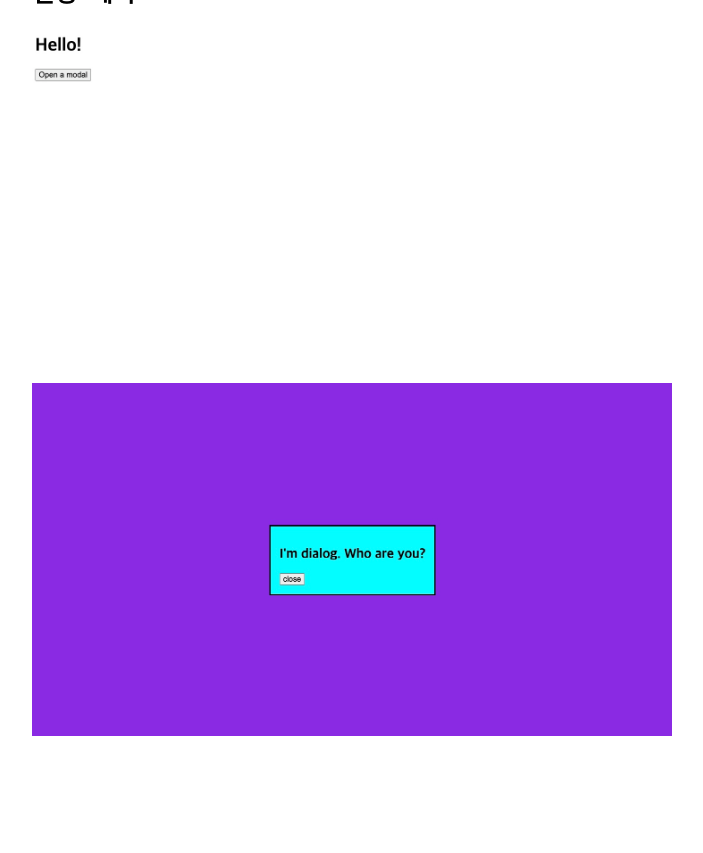
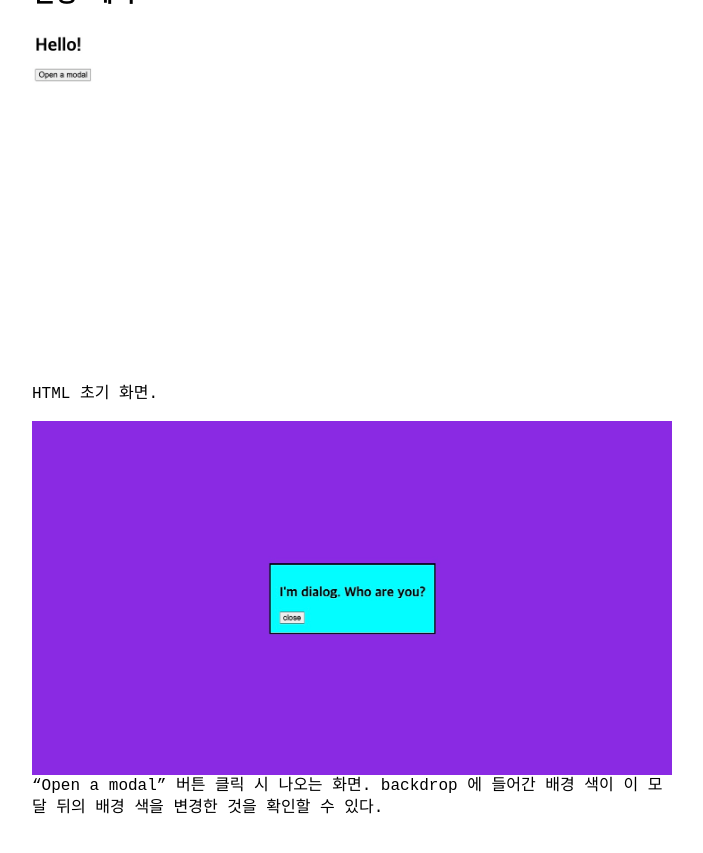
Before and after one commit to yangkyeongmo/yangkyeongmo.github.io, a Jekyll site: the page built from _posts/2022-06-10-html-dialog.md, in a window 1280 px wide and 900 px high, scrolled down 1433 px. Shown: the top 853 px of the window, without its empty margins (288-991 px from the left). Built offline with Jekyll 4.4.1, drawn with Linux system fonts in a browser that asks for light colours; our own code applies the rules of GitHub Pages for plain Markdown files; before the commit the page ends 2249 px from its top, so only the background shows below that.

Commit message:
fix(post): fix some lines

```diff
--- a/_posts/2022-06-10-html-dialog.md
+++ b/_posts/2022-06-10-html-dialog.md
@@ -55,4 +55,8 @@ tags: ["html"]
 ## 실행 예시
 
 ![메인 화면](/assets/img/html-dialog/main-page.jpg)
+HTML 초기 화면.
+
 ![dialog 오픈](/assets/img/html-dialog/dialog-open.jpg)
+"Open a modal" 버튼 클릭 시 나오는 화면.
+backdrop 에 들어간 배경 색이 이 모달 뒤의 배경 색을 변경한 것을 확인할 수 있다.
```
